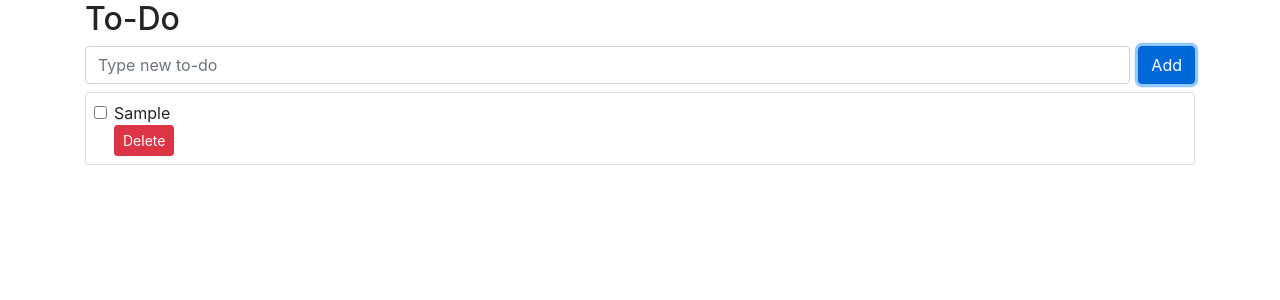
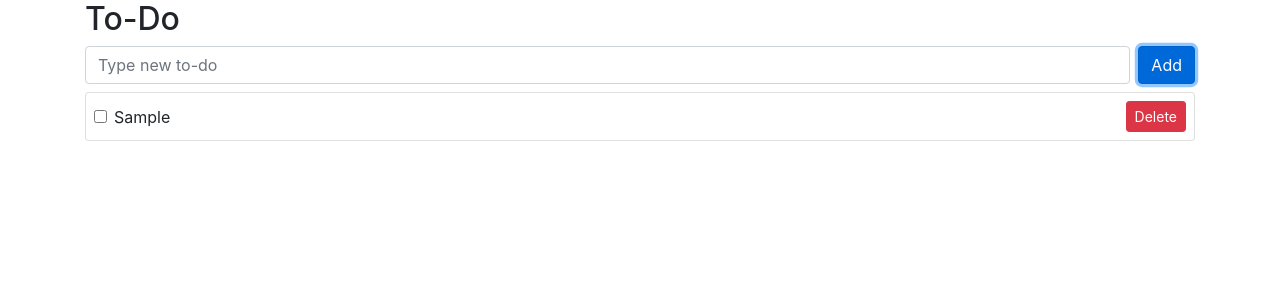
Before and after one commit to lhyeonj120/vue_exam, a Vue app: page / in a window 1280 px wide. Both pictures are taken after typing "Sample" into the empty fields and a click on the button "Add". Shown: the top 300 px of the page. Built offline with nearby package versions, Linux system fonts and the light colour scheme.

Commit message:
modify delete button

```diff
--- a/src/App.vue
+++ b/src/App.vue
@@ -29,8 +29,8 @@
       v-for="todo in todos"
       :key="todo.id"
       class="card mt-2">
-      <div class="card-body p-2">
-        <div class="form-check">
+      <div class="card-body p-2 d-flex align-items-center">
+        <div class="form-check flex-grow-1">
           <input class="form-check-input"
             type="checkbox"
             v-model="todo.completed">
@@ -38,11 +38,11 @@
             :class="{todo: todo.completed}">
             {{todo.subject}}
           </label>
-          <div>
-            <button class="btn btn-danger btn-sm">
-              Delete
-            </button>
-          </div>
+        </div>
+        <div>
+          <button class="btn btn-danger btn-sm">
+            Delete
+          </button>
         </div>
       </div>
     </div>
```
